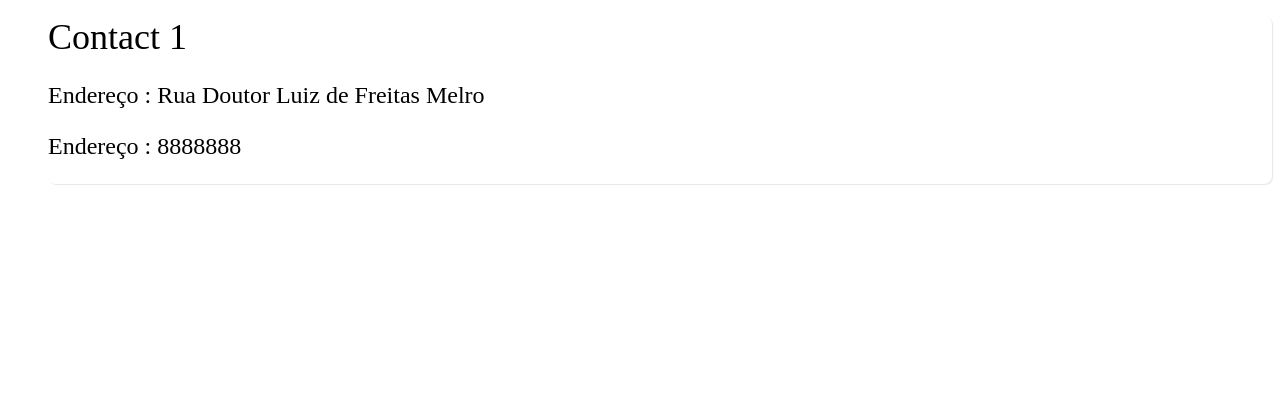
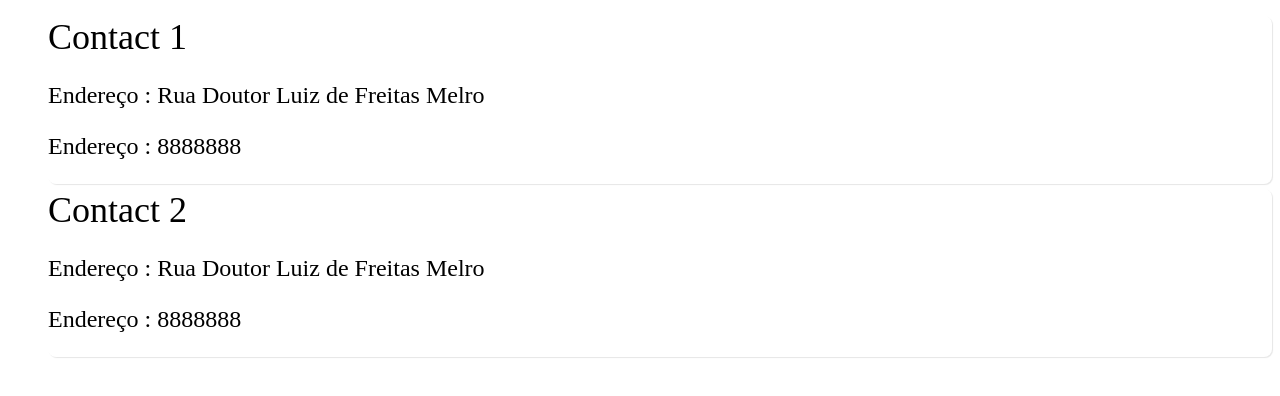
Before and after one commit to DouglasSantos94/vexpenses-contact-list, a React (Vite) app: page / in a window 1280 px wide. Shown: the top 396 px of the page. Built offline with nearby package versions, Linux system fonts and the light colour scheme; data requests are answered from the project's data file.

Commit message:
feature: pull contacts from api

```diff
--- a/src/pages/ContactList/index.tsx
+++ b/src/pages/ContactList/index.tsx
@@ -1,27 +1,18 @@
-import React from "react";
+import React, { useEffect, useState } from "react";
+import axios from "axios";
 import { StyledContactList } from "./style";
 import { Contact, IContactProps } from "../Contact";
 
-const contacts = [
-  {
-    name: "Contact 1",
-    addresses: [
-      {
-        "cep": "89010025",
-        "state": "SC",
-        "city": "Blumenau",
-        "neighborhood": "Centro",
-        "street": "Rua Doutor Luiz de Freitas Melro",
-        "service": "viacep"
-      }
-    ],
-    phoneNumbers: [
-      "8888888"
-    ]
-  }
-];
+
 
 export const ContactList = () => {
+  const [contacts, setContacts] = useState([]);
+
+  useEffect(() => {
+    axios.get("http://localhost:3000/contacts")
+      .then(({data})=> setContacts(data));
+  }, [])
+
   return (
     <StyledContactList>
       {contacts.map(({name, addresses, phoneNumbers}: IContactProps, i) => (
```
